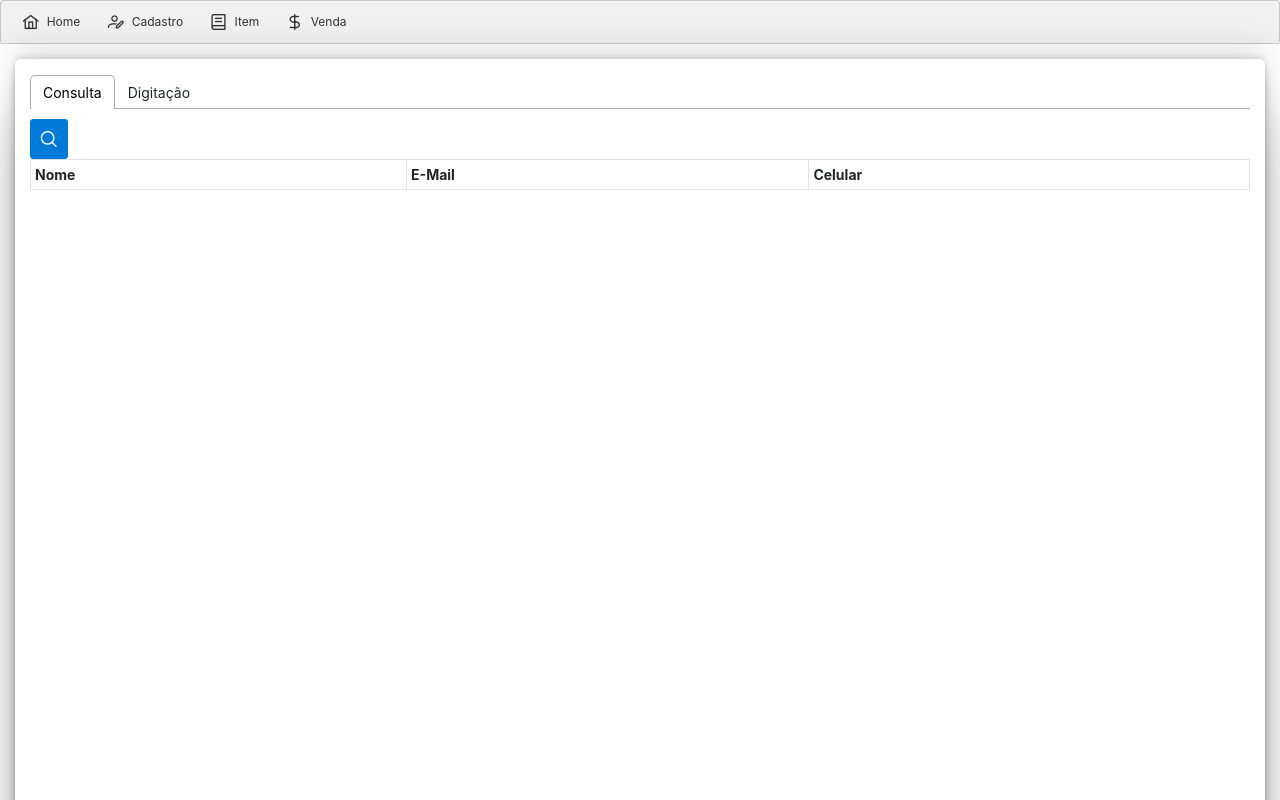
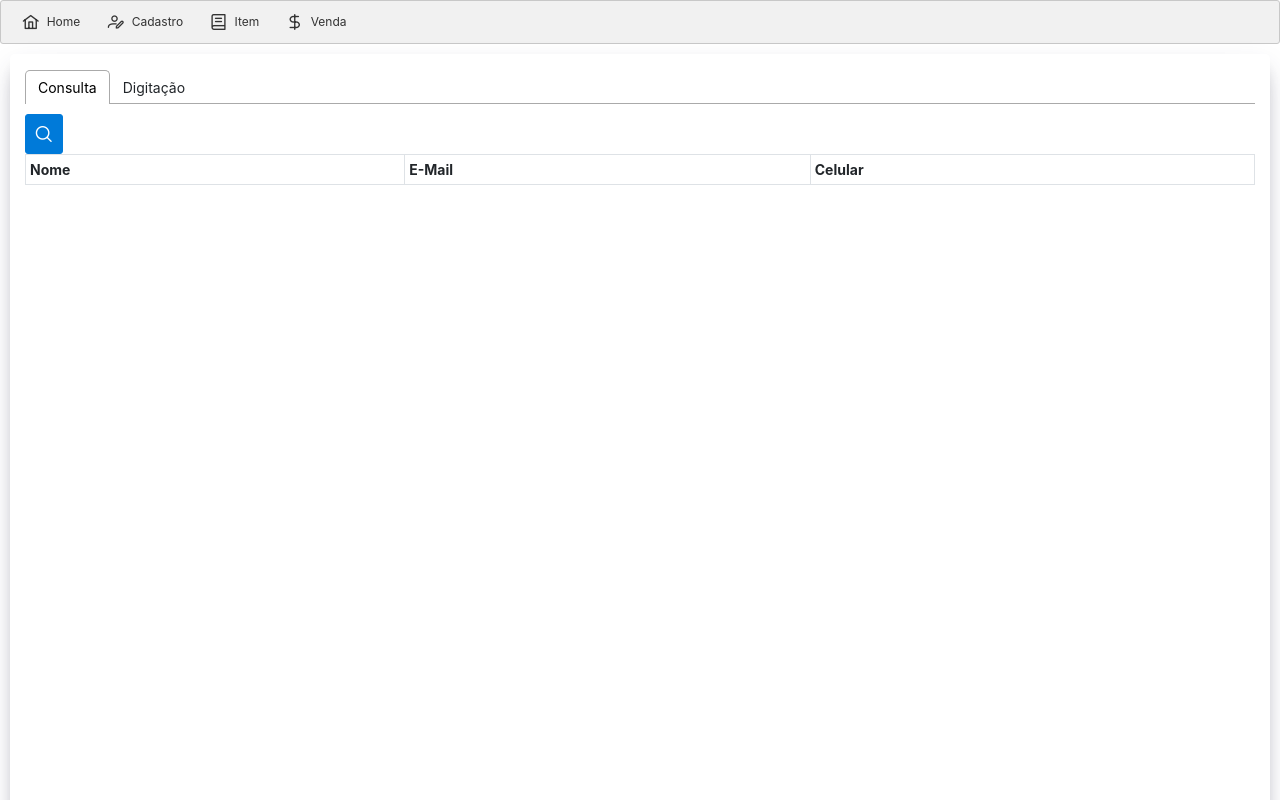
Before and after one commit to hugosilvasbo/js-system, a React (Create React App) app: page /cadastro/pessoa in a window 1280 px wide. Built offline with nearby package versions, Linux system fonts and the light colour scheme.

Commit message:
Correção autofocus

```diff
--- a/src/components/InputTextPrime.tsx
+++ b/src/components/InputTextPrime.tsx
@@ -15,8 +15,9 @@
             <label>{props.caption}</label>
             <InputText
                 autoComplete="off"
+                autoFocus
+                className="p-inputtext-sm block mb-2"
                 id={props.id}
-                className="p-inputtext-sm block mb-2"
                 {...props.register}
             />
 
--- a/src/style/App.scss
+++ b/src/style/App.scss
@@ -11,7 +11,7 @@
         height: calc(100% - 44px);
         border-radius: 5px;
         height: 100%;
-        margin: 15px;
+        margin: 10px;
         padding: 15px;
         @extend .bx_10;
     }
--- a/src/style/vars.scss
+++ b/src/style/vars.scss
@@ -20,5 +20,5 @@
 }
 
 .bx_10 {
-    box-shadow: rgba(0, 0, 0, 0.25) 0px 54px 55px, rgba(0, 0, 0, 0.12) 0px -12px 30px, rgba(0, 0, 0, 0.12) 0px 4px 6px, rgba(0, 0, 0, 0.17) 0px 12px 13px, rgba(0, 0, 0, 0.09) 0px -3px 5px;
+    box-shadow: rgba(50, 50, 93, 0.25) 0px 13px 27px -5px, rgba(0, 0, 0, 0.3) 0px 8px 16px -8px;
 }
```
